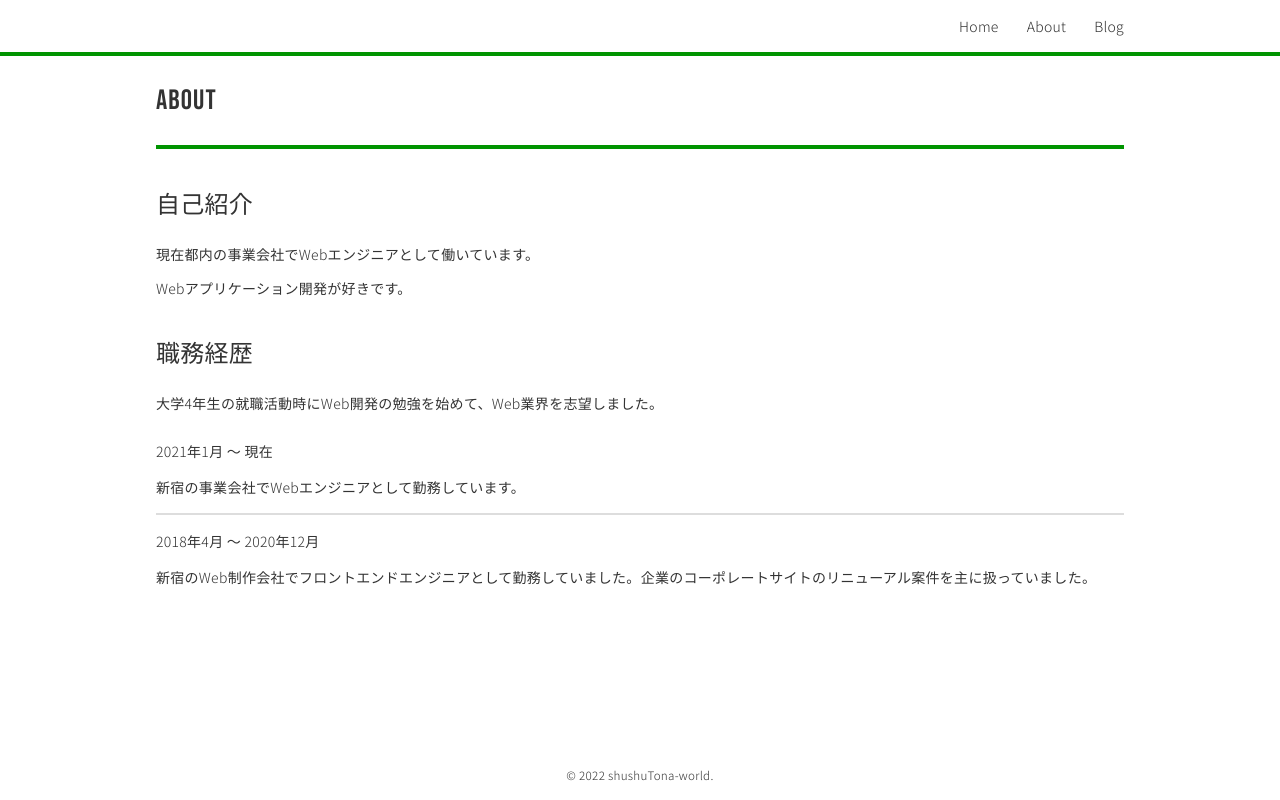
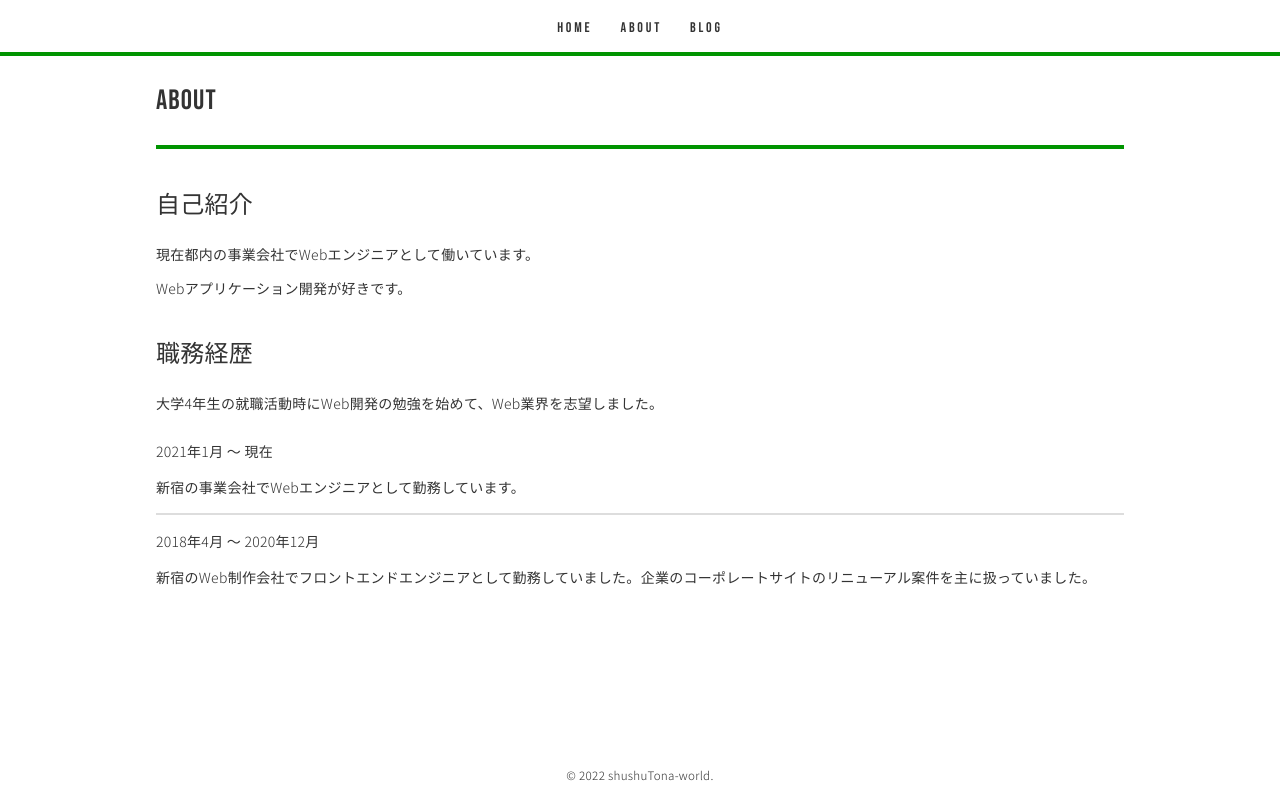
Before and after one commit to shushuTona/shushuWorld, a Next.js app: page /about in a window 1280 px wide. Built offline with nearby package versions, Linux system fonts and the light colour scheme.

Commit message:
fixed header link hover color

```diff
--- a/styles/components/Header.module.scss
+++ b/styles/components/Header.module.scss
@@ -5,17 +5,17 @@
     width: 100%;
     border-bottom: 4px solid $MAIN_COLOR;
 
-    @include desktop {
-        //
-    }
-
     .header__list {
         margin: 0 auto;
         padding: 16px;
         width: 100%;
         max-width: $CONTENTS_WIDTH;
         display: flex;
-        justify-content: right;
+        justify-content: center;
+
+        @include desktop {
+            justify-content: right;
+        }
     }
 
     .header__listItem {
@@ -24,8 +24,15 @@
         }
 
         a {
+            color: $TEXT_COLOR;
             text-decoration: none;
-            color: $TEXT_COLOR;
+            font-family: 'Bebas Neue';
+            letter-spacing: 0.2em;
+            transition: color 300ms;
+
+            @include hover {
+                color: $MAIN_COLOR;
+            }
         }
     }
 }
--- a/styles/components/blog/PostList.module.scss
+++ b/styles/components/blog/PostList.module.scss
@@ -2,7 +2,7 @@
 @import '../../_mixin';
 
 .postList {
-    margin-top: 24px;
+    margin-top: 32px;
     display: flex;
     flex-wrap: wrap;
 
```
